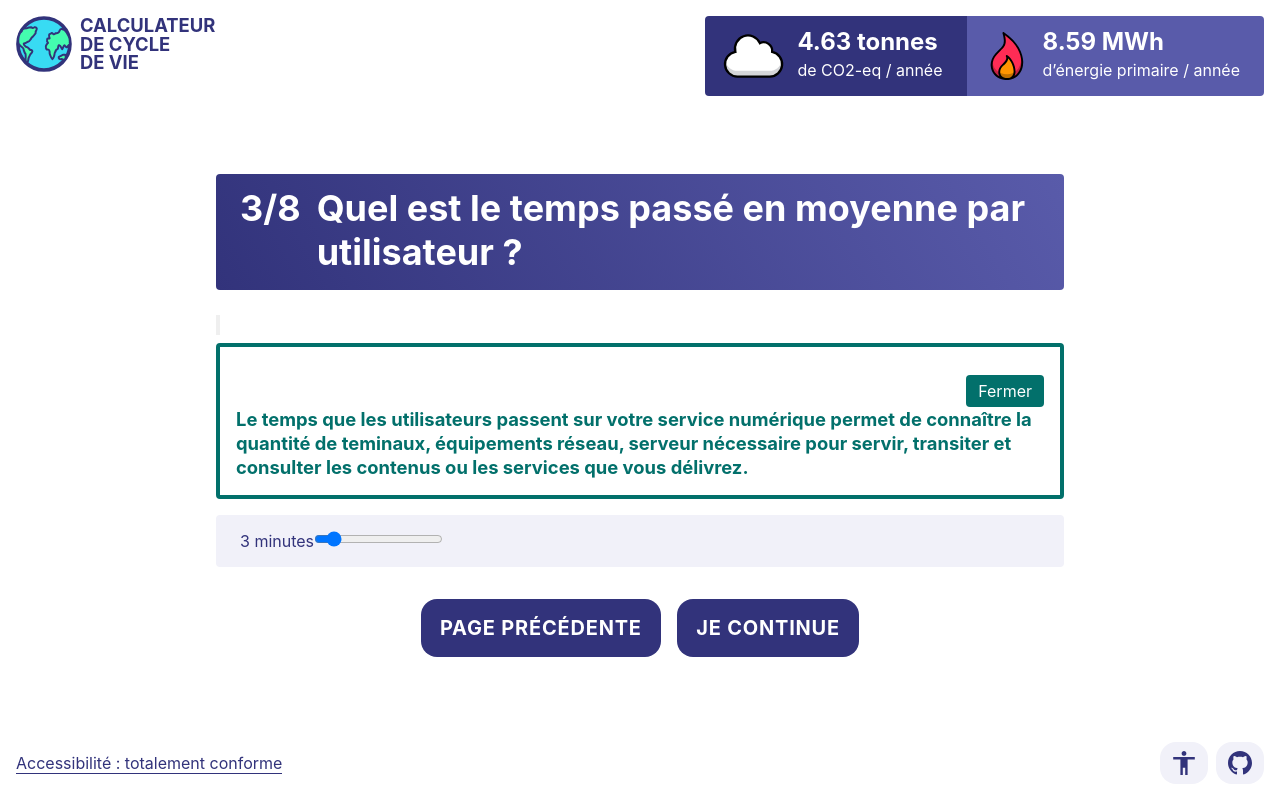
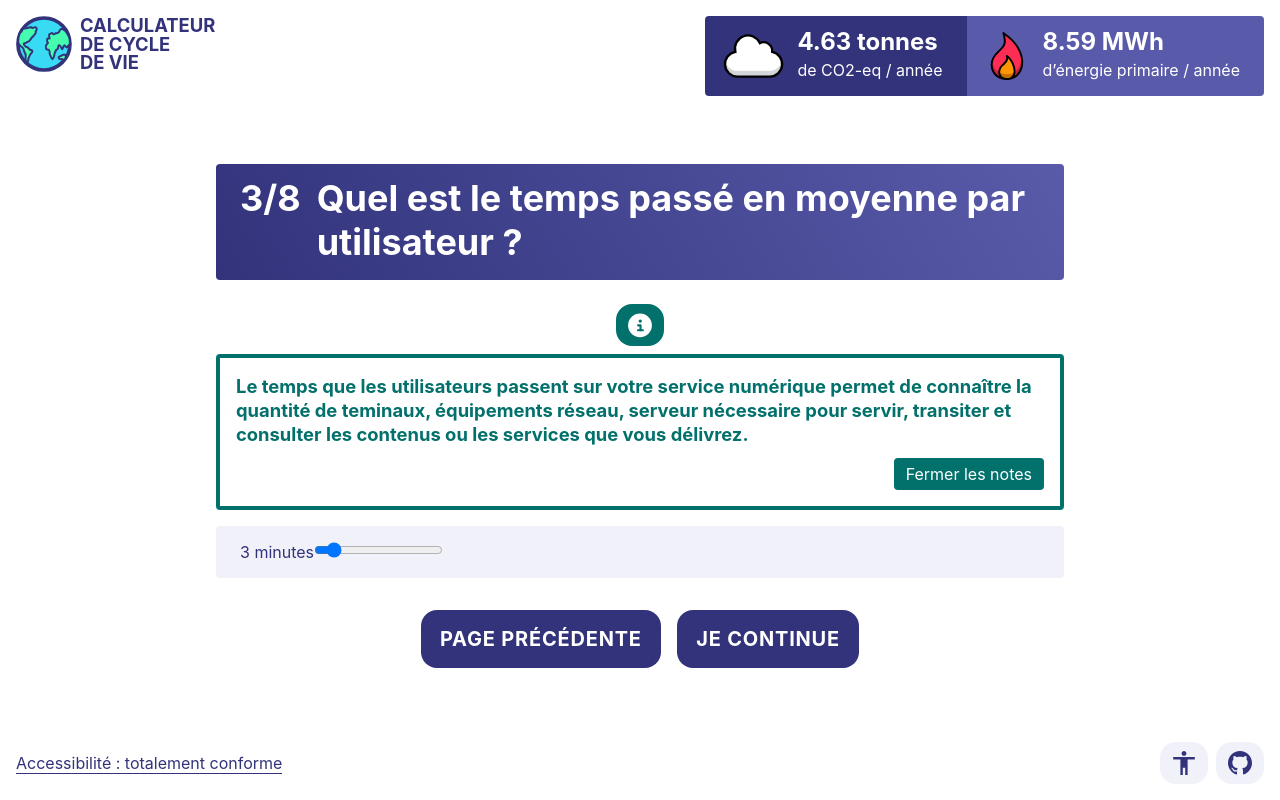
Before and after one commit to adrienloup/lcc, a React (Vite) app: page /lcc/question/temps-moyen in a window 1280 px wide. Both pictures are taken after a click on the button "Ouvrir les notes". Built offline with nearby package versions, Linux system fonts and the light colour scheme.

Commit message:
Initialize lcc project

```diff
--- a/src/components/molecules/Notebook/Notebook.tsx
+++ b/src/components/molecules/Notebook/Notebook.tsx
@@ -9,21 +9,21 @@ function Notebook({ note }: NotebookProps) {
   return (
     <div className={`notebook${active ? ' active' : ''}`}>
       <Button
-        cssClass='alert'
+        cssClass='info'
         icon='notebook'
         ariaLabel={active ? 'Fermer les notes' : 'Ouvrir les notes'}
         ariaExpanded={active}
         click={() => setActive(active => !active)}
       />
       <div>
+        <p>{note}</p>
         <Button
-          label='Fermer'
+          label='Fermer les notes'
           ariaLabel={active ? 'Fermer les notes' : 'Ouvrir les notes'}
           ariaExpanded={active}
           tabindex={active ? 0 : -1}
           click={() => setActive(false)}
         />
-        <p>{note}</p>
       </div>
     </div>
   )
```
